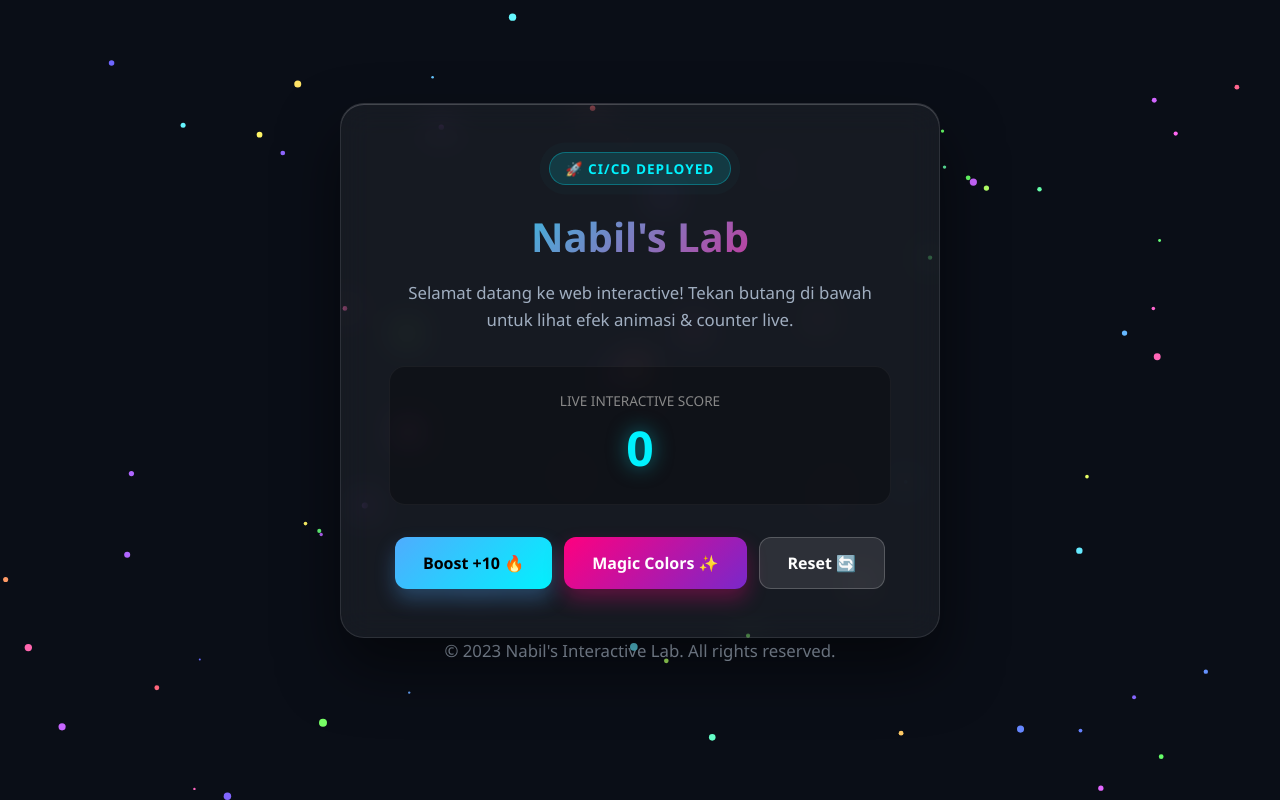
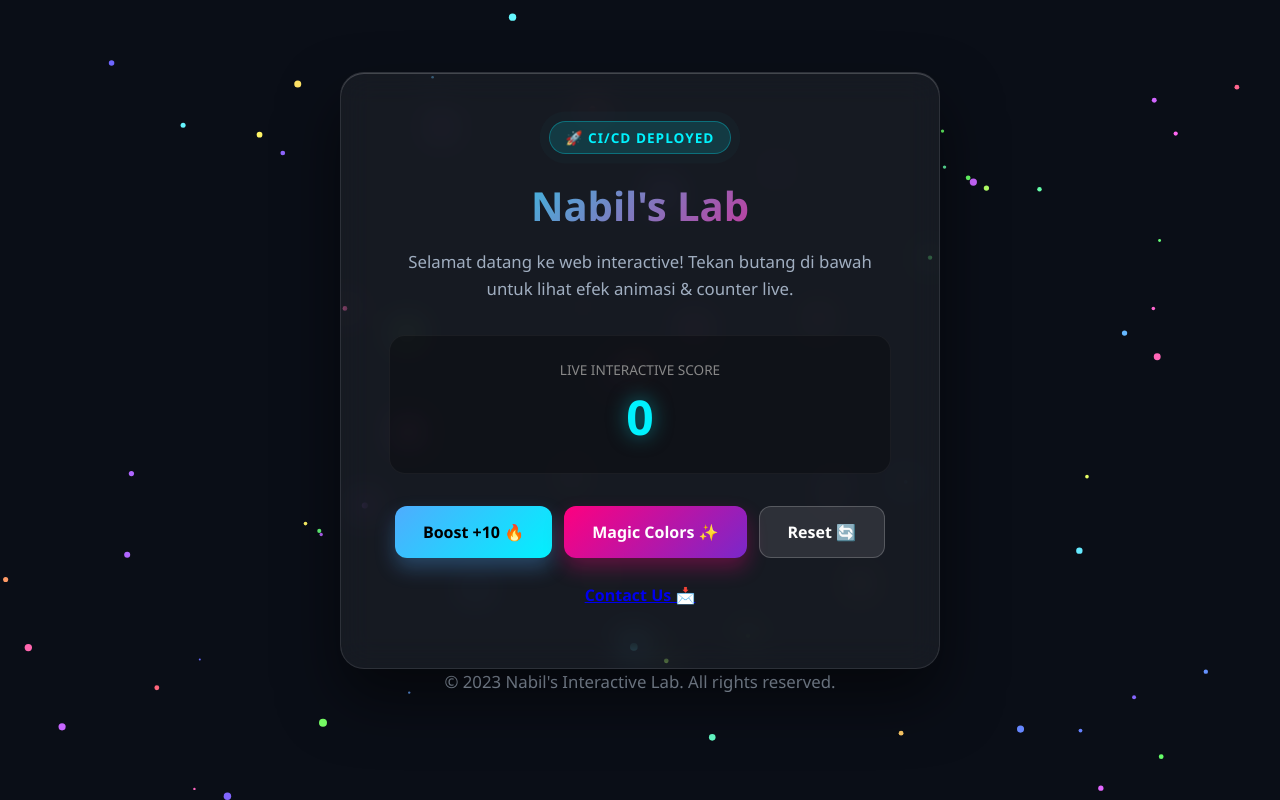
Before and after one commit to Nabil-Dev-Ops/project1, a website: page view/index.html in a window 1280 px wide. Drawn offline with Linux system fonts and the light colour scheme.

Commit message:
create button for contact us in index.html

```diff
--- a/view/index.html
+++ b/view/index.html
@@ -26,6 +26,7 @@
       <button class="btn btn-primary" onclick="addScore(event)">Boost +10 🔥</button>
       <button class="btn btn-accent" onclick="changeTheme(event)">Magic Colors ✨</button>
       <button class="btn btn-secondary" onclick="resetScore(event)">Reset 🔄</button>
+      <a href="mailto:nabil@example.com" class="btn btn-contact">Contact Us 📩</a>
     </div>
   </div>
 
```
